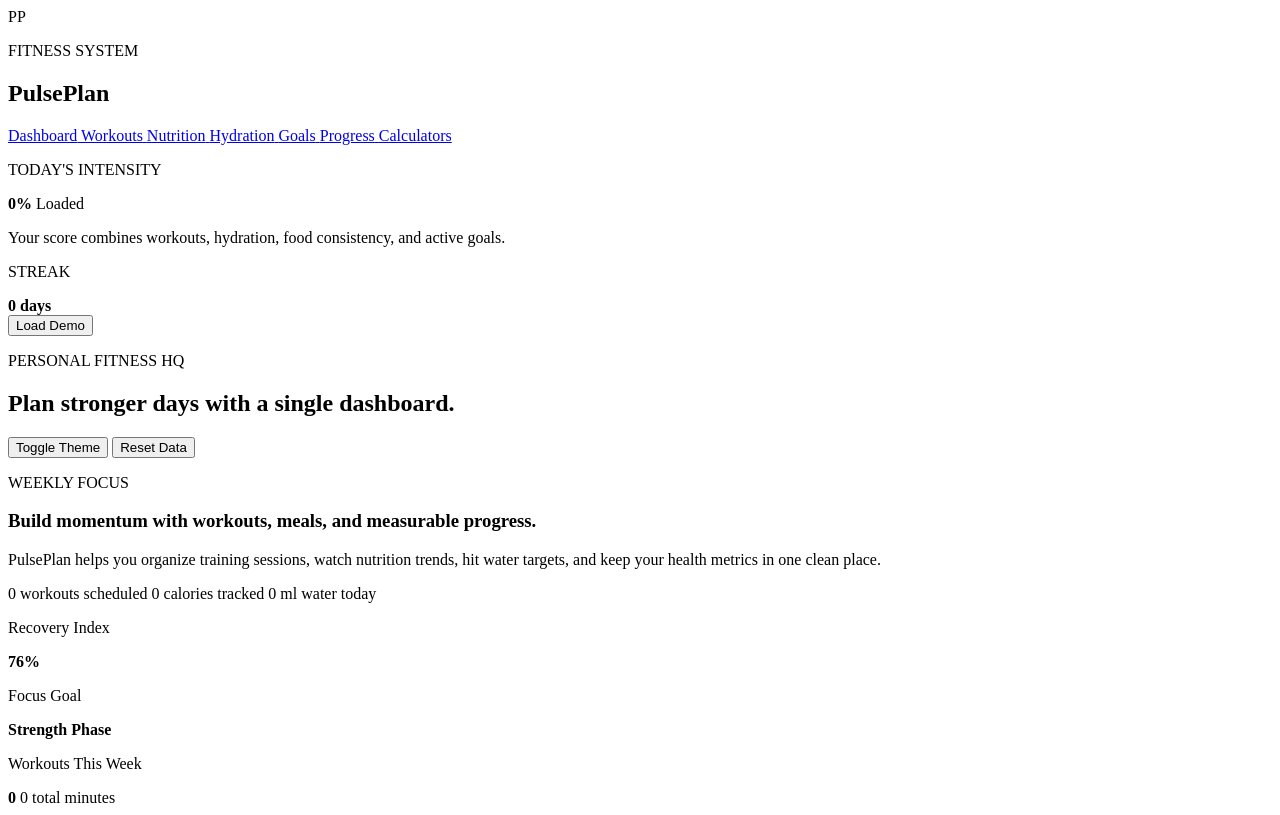
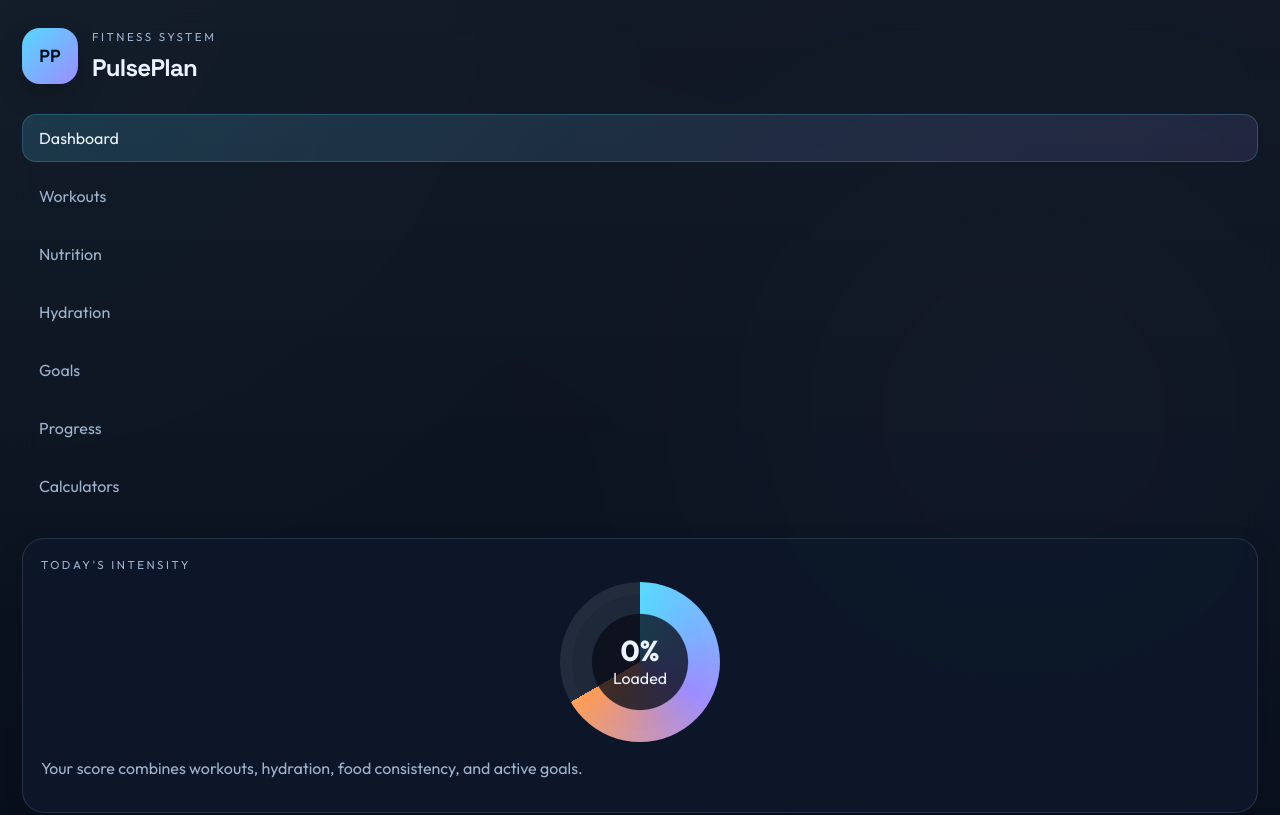
Before and after one commit to Dotify71/Fitness_Tracker, a plain HTML site: page index.html in a window 1280 px wide. Shown: the top 815 px of the page. Drawn offline with Linux system fonts and the light colour scheme.

Commit message:
fixed a little bit error in index.html

```diff
--- a/index.html
+++ b/index.html
@@ -14,7 +14,7 @@
       href="https://fonts.googleapis.com/css2?family=Outfit:wght@300;400;500;600;700;800&family=Space+Grotesk:wght@500;700&display=swap"
       rel="stylesheet"
     />
-    <link rel="stylesheet" href="./styles.css" />
+    <link rel="stylesheet" href="style.css" />
   </head>
   <body>
     <div class="app-shell">
@@ -696,6 +696,6 @@
 
     <div id="toastContainer" class="toast-container" aria-live="polite" aria-atomic="true"></div>
 
-    <script src="./script.js" defer></script>
+    <script src="script.js" defer></script>
   </body>
 </html>
```
